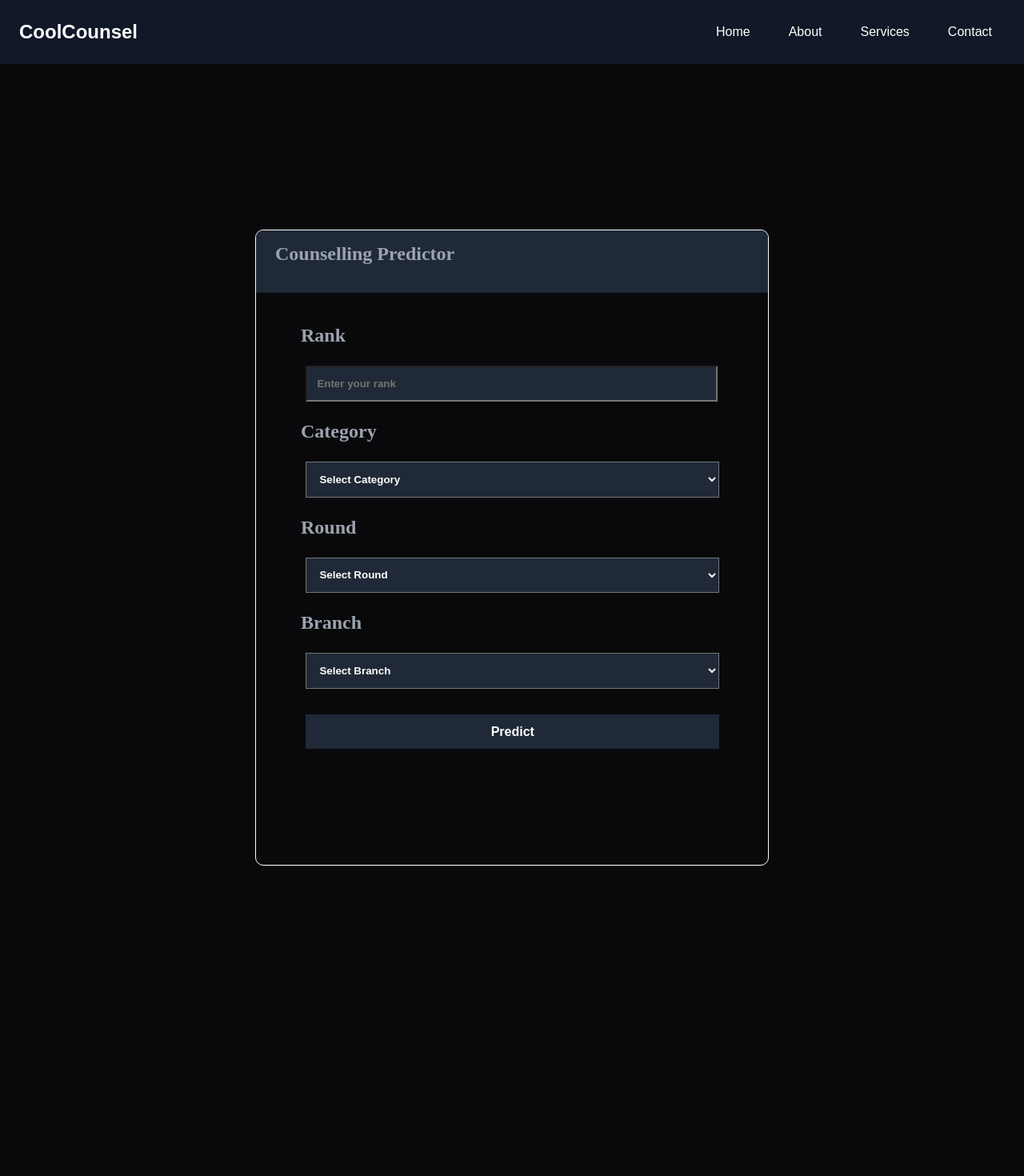
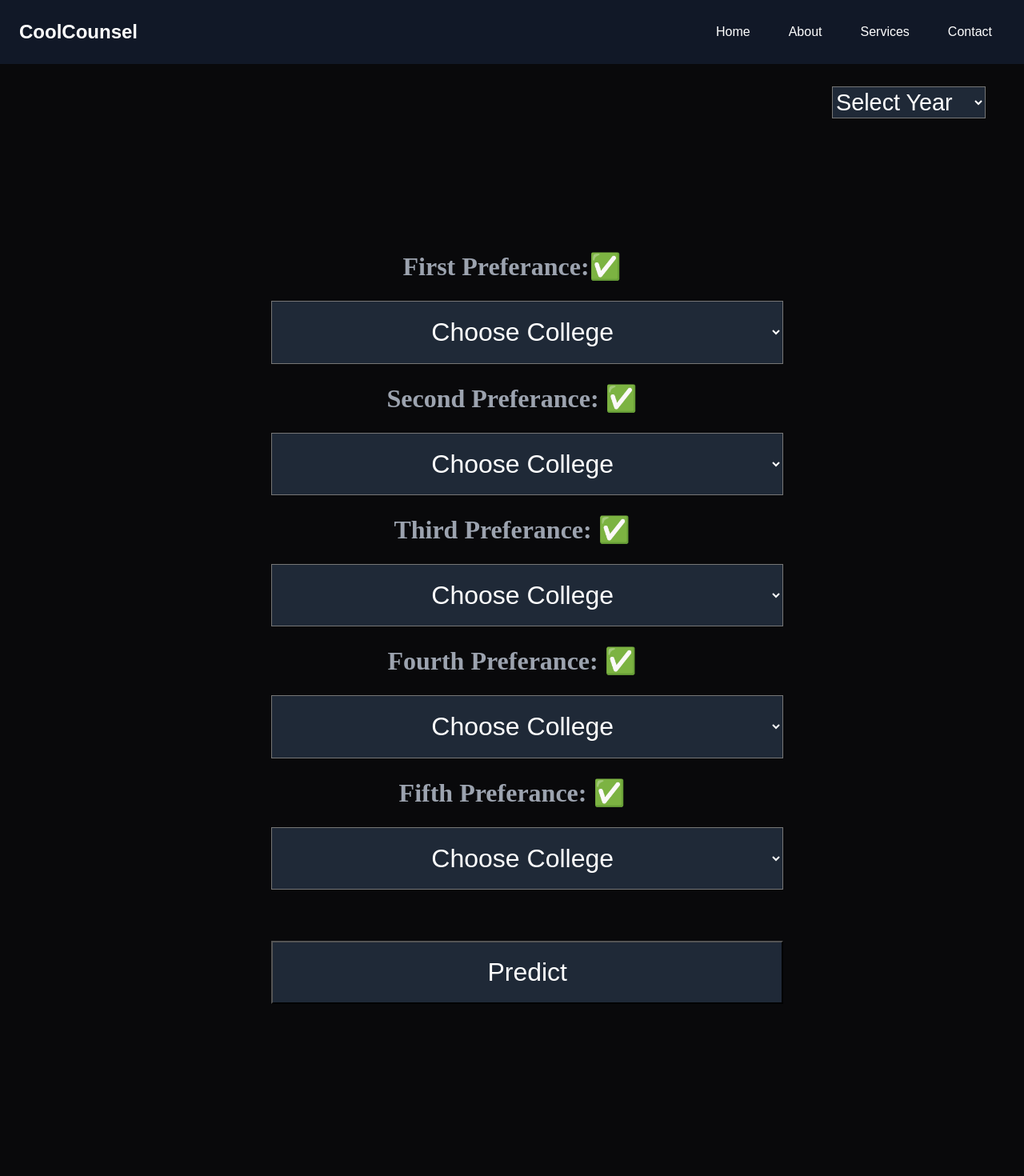
Before and after one commit to CoolSidOfficial/mp-dte-Counsel, a React (Vite) app: page /checker in a window 1280 px wide. Shown: the top 1470 px of the page at 80% size. Built offline with nearby package versions, Linux system fonts and the light colour scheme.

Commit message:
added one more page

```diff
--- a/package.json
+++ b/package.json
@@ -11,7 +11,8 @@
   },
   "dependencies": {
     "react": "^18.2.0",
-    "react-dom": "^18.2.0"
+    "react-dom": "^18.2.0",
+    "react-router-dom": "^6.23.1"
   },
   "devDependencies": {
     "@types/react": "^18.2.66",
--- a/src/App.jsx
+++ b/src/App.jsx
@@ -4,13 +4,15 @@ import Navbar from './navbar';
 import Middle from './middle';
 import Output from './output';
 import Footer from './footer';
+import SecondPage from './secondPage';
 function App() {
   return (
     <>
-        <Navbar />
+         <Navbar />
         <Middle />
         <Output />
-        <Footer />
+         <Footer />
+
     </>
   );
 }
--- a/src/index.css
+++ b/src/index.css
@@ -117,3 +117,60 @@ a:hover, button:hover{
   color: white;
   font-weight: bolder;
 }
+.year{
+  width:100vw;
+  display:flex;
+  justify-content:end;
+  align-items:center;
+  height:10vh;
+  background-color:#09090b;
+}
+.year select{
+  margin-right:3rem;
+  margin-top:1rem;
+  width:15%;
+  height:50%;
+  font-size:1.8rem;
+  background-color: #1F2937;
+  color:white;
+}
+.choose{
+  width:100wh;
+  background-color:#09090b;
+  display:block;
+  display:flex;
+  flex-direction: column;
+  justify-content:center;
+  align-items:center;
+  height:150vh;
+ padding-top:10%;
+}
+.choose label{
+  font-size:2rem;
+  font-weight:bold;
+  font-weight:bold;
+  color:#9CA3AF;
+
+}
+.choose select{
+  align-self: center;
+  margin-left:3%;
+  text-align: center;
+  width:50%;
+  padding:1.2rem;
+  font-size:2rem;
+  background-color: #1F2937;
+  color:white;
+}
+.choose input{
+  margin-top:5%;
+  align-self: center;
+  margin-left:3%;
+  text-align: center;
+  width:50%;
+  padding:1.2rem;
+  font-size:2rem;
+  background-color: #1F2937;
+  color:white;
+  margin-bottom: 18%;
+}
--- a/src/main.jsx
+++ b/src/main.jsx
@@ -2,9 +2,21 @@ import React from 'react'
 import ReactDOM from 'react-dom'
 import App from './App.jsx'
 import './index.css'
+import {BrowserRouter,Routes,Route} from 'react-router-dom';
+import SecondPage from './secondPage.jsx';
 ReactDOM.createRoot(document.getElementById('root')).render(
   <React.StrictMode>
-    <App/>
+
+    {/* <App/> */}
+    <BrowserRouter>
+
+    <Routes>
+    <Route path="/" element={<App />} />
+
+    <Route path="/checker" element={<SecondPage />} />
+
+    </Routes>
+    </BrowserRouter>
 
   </React.StrictMode>,
 )
--- a/src/middle.jsx
+++ b/src/middle.jsx
@@ -1,6 +1,12 @@
 import React from 'react'
+import { useNavigate } from "react-router-dom";
 
 function Middle() {
+  const navigate = useNavigate();
+
+    const handleClick = () => {
+        navigate("/checker");
+    }
   return (
 
     <div className="center">
@@ -9,7 +15,7 @@ function Middle() {
              <h2 class="text">Counselling Predictor</h2>
             </div>
             <div className="data">
-            <form action="http://localhost:3000/submit-form " method="POST">
+            <form target="_blank" action="http://localhost:3000/submit-form " method="POST">
                 <label for="rank" > Rank</label>
                 <input type="number" id="rank" name="rank"placeholder="Enter your rank" />
                 <label for="category"> Category</label>
@@ -35,8 +41,10 @@ function Middle() {
                         <option> Mechanical</option>
                         <option> Civil</option>
                         </select>
-                        <input id="button" type="submit" value="Predict"/>
+                        <input id="button"  onClick={handleClick} type="submit" value="Predict"/>
+
                         </form>
+
             </div>
 
     </div>
--- /dev/null
+++ b/src/secondPage.jsx
@@ -0,0 +1,61 @@
+import React from 'react'
+import Navbar from './navbar'
+import Footer from './footer'
+function SecondPage() {
+  return (
+    <>
+    <Navbar />
+    <div class="year">
+        <select id="year">
+            <option>Select Year</option>
+            <option>2024</option>
+            <option>2023</option>
+            <option>2022</option>
+            <option>2021</option>
+            <option>2020</option>
+            </select>
+    </div>
+    <div class="choose">
+        <label for="firstPreference"> First Preferance:{true?"✅":"❎"} </label>
+        <select id="firstPreference">
+            <option>Choose College</option>
+            <option>Oriental, Bhopal</option>
+            <option>LNCT,Bhopal</option>
+            <option>LNCT-S,Bhopal</option>
+            </select>
+            <label for="secondPreference"> Second Preferance: {true?"✅":"❎"}</label>
+        <select id="secondPreference">
+            <option>Choose College</option>
+            <option>Oriental, Bhopal</option>
+            <option>LNCT,Bhopal</option>
+            <option>LNCT-S,Bhopal</option>
+            </select>
+            <label for="thirdPreference"> Third Preferance: {true?"✅":"❎"}</label>
+        <select id="thirdPreference">
+            <option>Choose College</option>
+            <option>Oriental, Bhopal</option>
+            <option>LNCT,Bhopal</option>
+            <option>LNCT-S,Bhopal</option>
+            </select>
+            <label for="fourthPreference"> Fourth Preferance: {true?"✅":"❎"}</label>
+        <select id="fourthPreference">
+            <option>Choose College</option>
+            <option>Oriental, Bhopal</option>
+            <option>LNCT,Bhopal</option>
+            <option>LNCT-S,Bhopal</option>
+            </select>
+            <label for="fifthPreference"> Fifth Preferance: {true?"✅":"❎"}</label>
+        <select id="fifthPreference">
+            <option>Choose College</option>
+            <option>Oriental, Bhopal</option>
+            <option>LNCT,Bhopal</option>
+            <option>LNCT-S,Bhopal</option>
+            </select>
+            <input type="button" value="Predict"/>
+    </div>
+    <Footer />
+    </>
+  )
+}
+
+export default SecondPage
```
Also changed, not shown: 1 other file (tests, documents, lock files or other folders).
